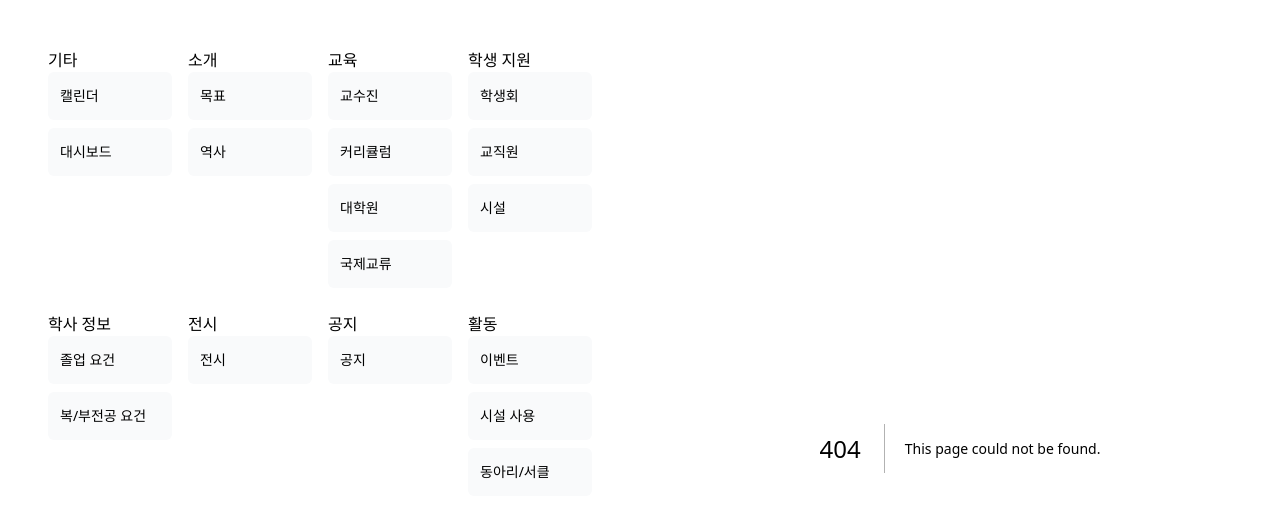
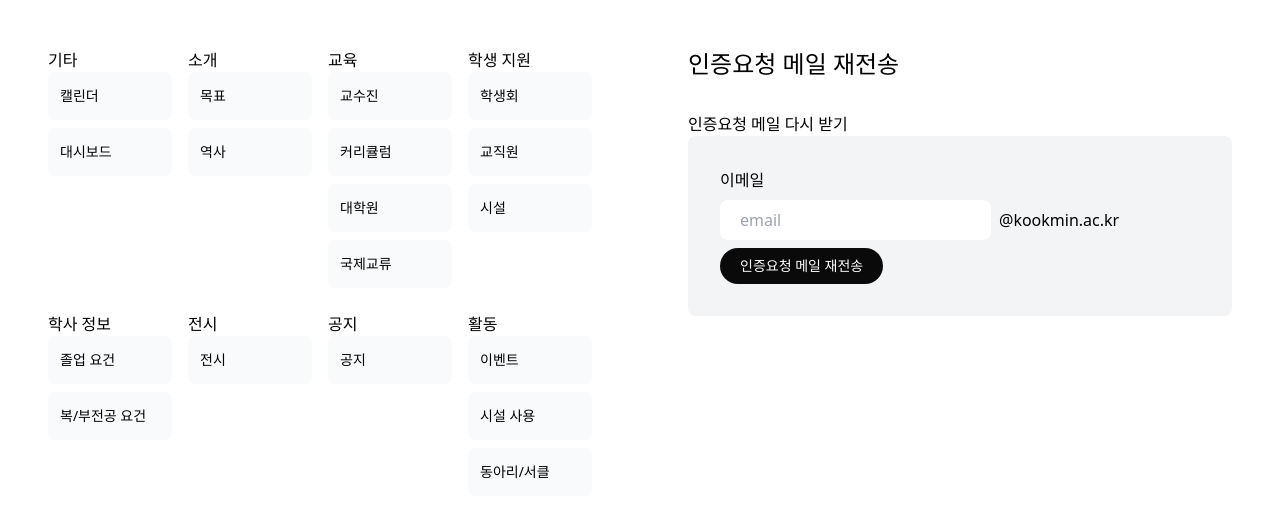
Before and after one commit to solm0/kmuvcd, a Next.js app: page /email-confirmation-resend in a window 1280 px wide. Before the commit this address had no page. Shown: the top 518 px of the page. Built offline with nearby package versions, Linux system fonts and the light colour scheme.

Commit message:
email confirmation

```diff
--- /dev/null
+++ b/app/(auth)/email-confirmation-resend/page.tsx
@@ -0,0 +1,16 @@
+import { Metadata } from 'next';
+import { EmailConfirmationForm } from '@/app/ui/auth/forms/email-confirmation-form';
+
+export const metadata: Metadata = {
+    title: '인증요청 메일 재전송',
+};
+
+export default async function EmailConfirmationPage() {
+    return (
+      <div>
+        <h1 className='text-2xl pb-8'>인증요청 메일 재전송</h1>
+        <p>인증요청 메일 다시 받기</p>
+        <EmailConfirmationForm />
+      </div>
+    );
+}
--- a/app/(auth)/email-confirmation/page.tsx
+++ b/app/(auth)/email-confirmation/page.tsx
@@ -1,16 +1,16 @@
 import { Metadata } from 'next';
-import { EmailConfirmationForm } from '@/app/ui/auth/forms/email-confirmation-form';
+import Link from 'next/link';
 
 export const metadata: Metadata = {
-    title: '이메일 인증',
+    title: '이메일 인증 완료',
 };
 
 export default async function EmailConfirmationPage() {
     return (
       <div>
-        <h1 className='text-2xl pb-8'>이메일 인증</h1>
-        <p>인증요청 메일 다시 받기</p>
-        <EmailConfirmationForm />
+        <h1 className='text-2xl pb-8'>이메일 인증 완료!</h1>
+        <p className='mb-2'>이메일 인증이 완료되었습니다. 가입을 축하합니다~!~!</p>
+        <Link href='/signin' className="px-5 py-2 bg-neutral-950 text-white text-sm rounded-full hover:bg-neutral-700 transition-colors">로그인 페이지로</Link>
       </div>
     );
 }
--- a/app/(auth)/signup/page.tsx
+++ b/app/(auth)/signup/page.tsx
@@ -1,5 +1,6 @@
 import { Metadata } from 'next';
 import { SignupForm } from '@/app/ui/auth/forms/signup-form';
+import Link from 'next/link';
 
 export const metadata: Metadata = {
     title: '회원가입',
@@ -11,7 +12,7 @@ export default async function SignUpRoute() {
         <h1 className='text-2xl pb-8'>회원가입</h1>
         <SignupForm />
         <p className="text-sm pt-4">이미 회원가입을 했나요?
-          <a href='/signin' className='underline hover:text-blue-600 pl-1'>로그인 페이지로</a>
+          <Link href='/signin' className='underline hover:text-blue-600 pl-1'>로그인 페이지로</Link>
         </p>
       </div>
     );
--- a/app/lib/actions/auth-actions.ts
+++ b/app/lib/actions/auth-actions.ts
@@ -244,14 +244,7 @@ export async function resetPasswordAction(
 }
 
 const schemaEmailConfirmation = z.object({
-  email: z
-    .string()
-    .min(2, {
-      message: "email must have at least 2 or more characters",
-    })
-    .max(20, {
-      message: "Please enter a valid username or email address",
-    }),
+  email: z.string()
 });
 
 export async function emailConfirmationAction(
@@ -259,9 +252,11 @@ export async function emailConfirmationAction(
   formData: FormData
 ) {
 
-  // Validate the email
+  const email = formData.get("email");
+  const affixedEmail = email && `${email}@kookmin.ac.kr`;
+
   const validatedFields = schemaEmailConfirmation.safeParse({
-    email: formData.get("email"),
+    email: affixedEmail,
   });
 
   if (!validatedFields.success) {
--- a/app/lib/services/auth-service.ts
+++ b/app/lib/services/auth-service.ts
@@ -126,14 +126,11 @@ export async function resetPasswordUserService(userData: ResetPasswordUserProps)
 }
 
 export async function emailConfirmationUserService(userData: EmailConfirmationUserProps) {
-  const url = "https://kmuvcd-strapi.onrender.com/api/auth/send-email-confirmation";
+  const url = `${baseUrl}/api/auth/send-email-confirmation`;
 
   try {
-    const response = await axios.post(url, { email: userData.email });
+    await axios.post(url, { email: userData.email });
 
-    console.log("Your user received an email:", response.data);
-
-    // Return a success message
     return {
       success: true,
       message: 'Check your email to reset your password.',
--- a/app/ui/auth/forms/email-confirmation-form.tsx
+++ b/app/ui/auth/forms/email-confirmation-form.tsx
@@ -1,9 +1,9 @@
 'use client'
 
 import { useState } from 'react';
-import { ZodErrors } from '@/app/ui/auth/zod-errors';
 import { emailConfirmationAction } from '@/app/lib/actions/auth-actions';
 import { useActionState } from 'react';
+import { ZodErrors } from '@/app/ui/auth/zod-errors';
 import { StrapiErrors } from '@/app/ui/auth/strapi-errors';
 import { SubmitButton } from '@/app/ui/auth/submit-button';
 
@@ -28,28 +28,50 @@ export function EmailConfirmationForm() {
     })
   }
 
+  const [emailIsSent, setEmailIsSent] = useState(false);
+
+  const handleSubmit = () => {
+    setEmailIsSent(true);
+  }
+
     return (
       <div className='rounded-lg bg-gray-100 p-8'>
         <form
           className="flex flex-col gap-2 items-start"
           action={formAction}
+          onSubmit={handleSubmit}
         >
           <label htmlFor="email">이메일</label>
+          <div className="flex flex-row items-center gap-2">
             <input
-            type="email"
               id="email"
+              type="text"
               name="email"
               value={values.email}
               onChange={handleChange}
               className="rounded-lg px-5 py-2"
               placeholder="email"
             />
+            <span>@kookmin.ac.kr</span>
+          </div>
           <ZodErrors error={formState?.zodErrors?.email} />
 
           <SubmitButton text="인증요청 메일 재전송" loadingText="Loading" />
           <StrapiErrors error={formState?.strapiErrors} />
 
         </form>
+
+        {emailIsSent && (
+        <div>
+          <p className="pt-4 text-sm">이메일 인증 요청 메일을 전송했습니다. 메일로 전송된 링크를 클릭해 인증해주세요.</p>
+          <p className="text-sm text-red-700 pt-4">메일을 받지 못했나요?</p>
+          <ul className="list-disc text-sm text-red-700 pl-4">
+            <li>스팸함을 보세요.</li>
+            <li>메일주소를 다시 확인하세요.</li>
+            <li>관리자에게 문의하세요.</li>
+          </ul>
+        </div>
+      )}
       </div>
     );
 }
--- a/app/ui/auth/forms/signup-form.tsx
+++ b/app/ui/auth/forms/signup-form.tsx
@@ -98,9 +98,9 @@ export function SignupForm() {
         <p id="email-description" className="text-sm text-gray-500">국민대학교 메일을 입력해주세요</p>
         <div className="flex flex-row items-center gap-2">
           <input
+            id="email"
             type="text"
             name="email"
-            id="email"
             aria-describedby="email-description"
             value={values.email}
             onChange={handleChange}
@@ -203,7 +203,7 @@ export function SignupForm() {
             <li>스팸함을 보세요.</li>
             <li>메일주소를 다시 확인하세요.</li>
             <li>
-              <Link href="/email-confirmation" className="underline hover:text-red-500">
+              <Link href="/email-confirmation-resend" className="underline hover:text-red-500">
                 재전송하세요.
               </Link>
             </li>
--- a/app/ui/auth/register-button.tsx
+++ b/app/ui/auth/register-button.tsx
@@ -32,7 +32,7 @@ export function RegisterButton({
     <button
       type="submit"
       aria-disabled={status.pending || loading}
-      disabled={!strengthPass || status.pending || !passwordConfirmation || loading}
+      disabled={!strengthPass || status.pending || (passwordConfirmation === false) || loading}
       className={clsx(
         "flex px-5 py-2 bg-neutral-950 text-white text-sm rounded-full hover:bg-neutral-700 transition-colors",
         {
```
Lines whose indentation alone changed are shown as unchanged.
